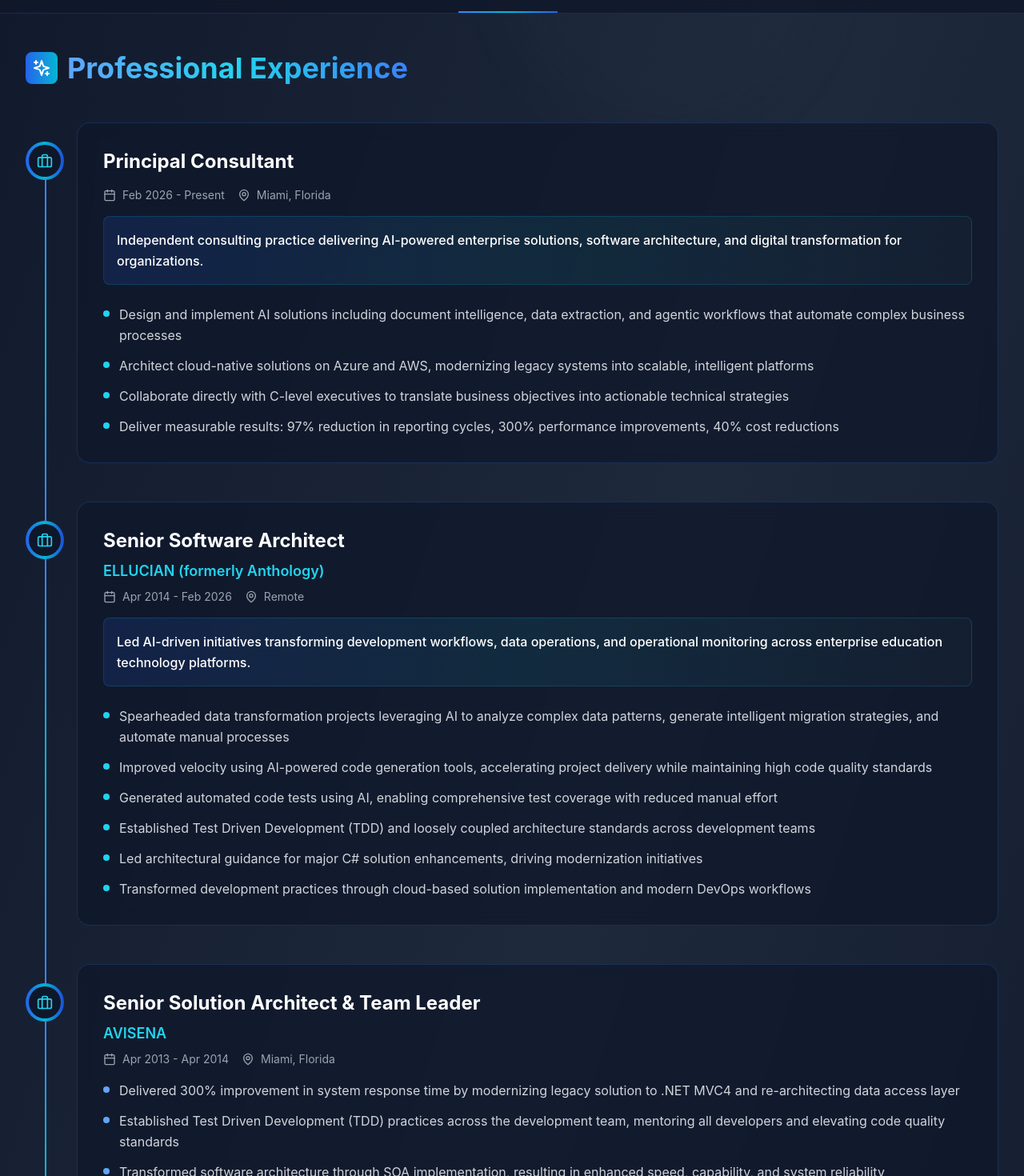
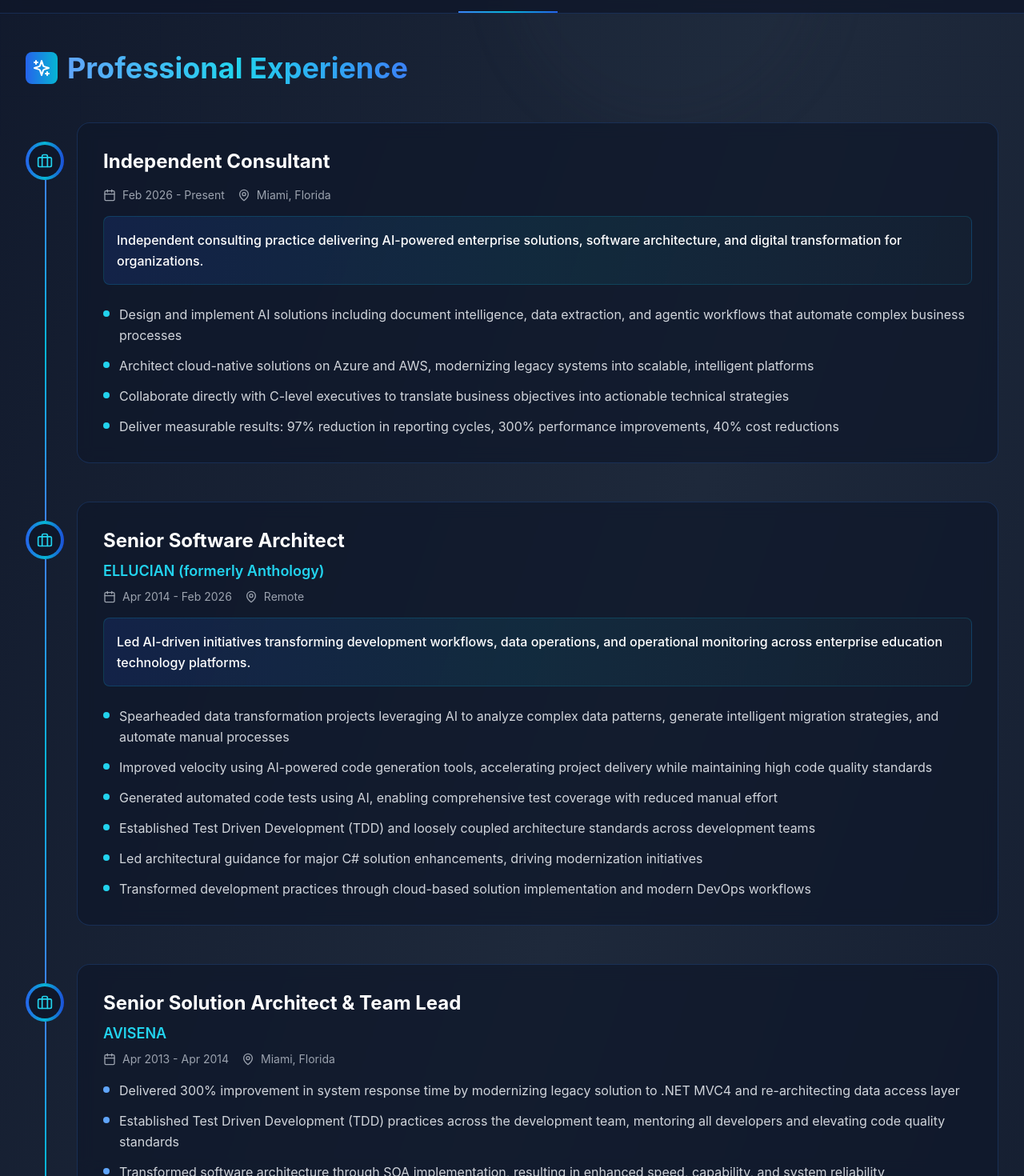
Before and after one commit to kbarkhausen/portfolio, a React (Create React App) app: page /experience in a window 1280 px wide. Shown: the part 630-2100 px from the top of the page at 80% size. Built offline with nearby package versions, Linux system fonts and the light colour scheme.

Commit message:
fix experience

```diff
--- a/src/components/sections/Experience.jsx
+++ b/src/components/sections/Experience.jsx
@@ -55,7 +55,7 @@ const Experience = () => (
       <ExperienceCard
         index={0}
         isLast={false}
-        title="Principal Consultant"
+        title="Independent Consultant"
         period="Feb 2026 - Present"
         location="Miami, Florida"
         description={
@@ -116,7 +116,7 @@ const Experience = () => (
       <ExperienceCard
         index={2}
         isLast={false}
-        title="Senior Solution Architect & Team Leader"
+        title="Senior Solution Architect & Team Lead"
         company="AVISENA"
         period="Apr 2013 - Apr 2014"
         location="Miami, Florida"
```
